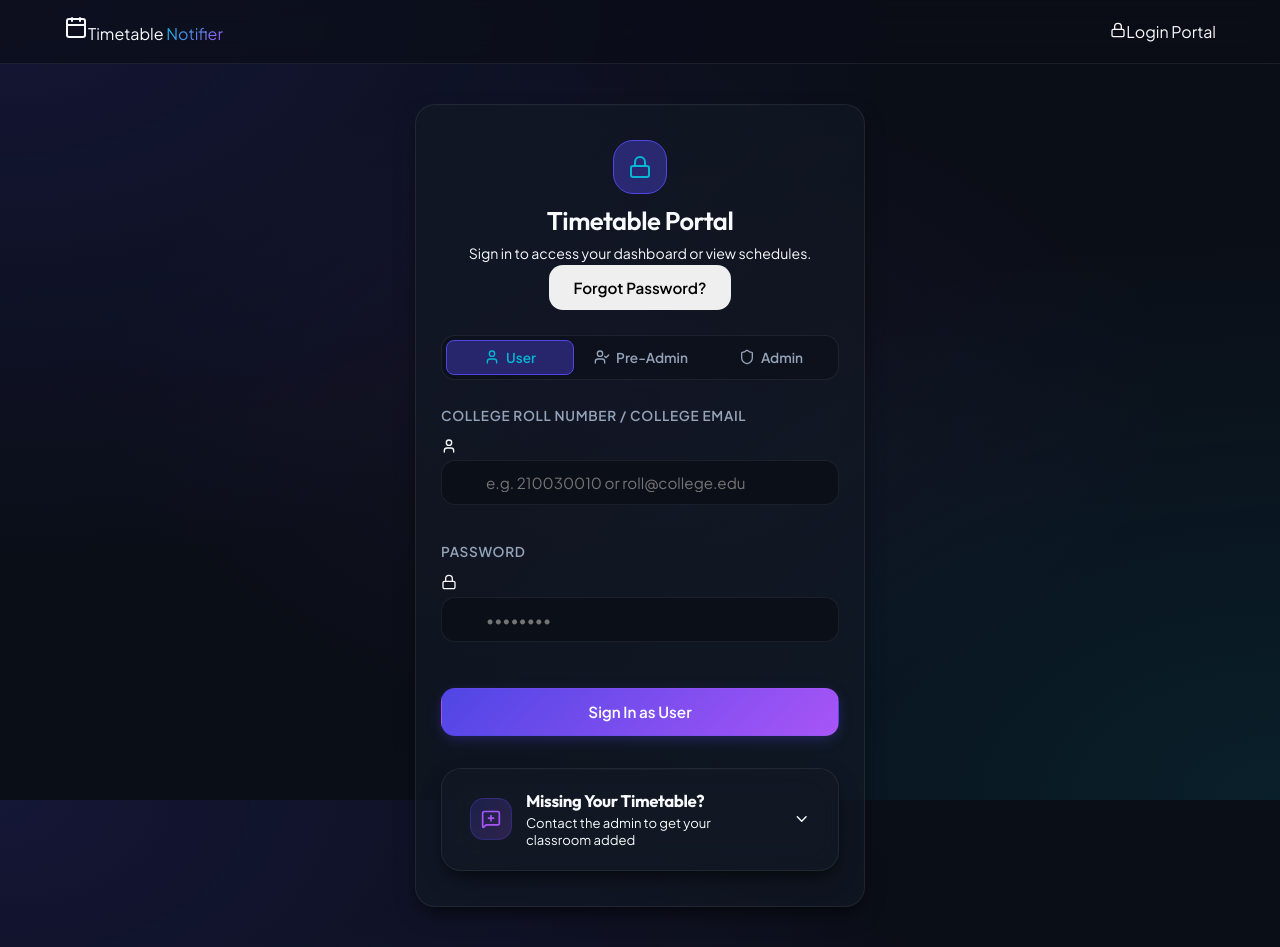
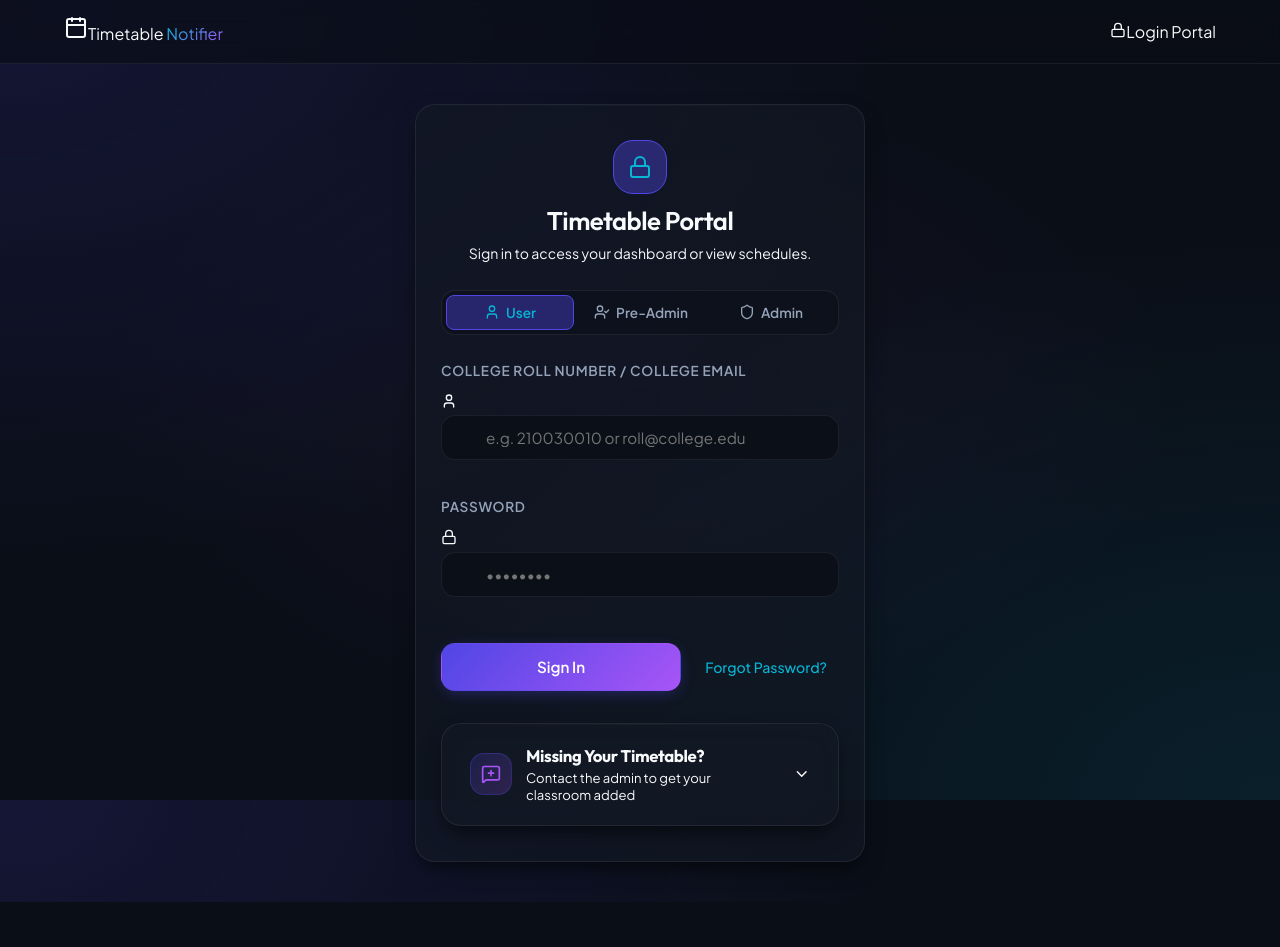
Before and after one commit to SanjaySurampudi/timetable_notifier, a Next.js app: page /login in a window 1280 px wide. After the commit the page ends 902 px from the top, so only its background shows below. Built offline with nearby package versions, Linux system fonts and the light colour scheme; no server answers; the database is empty.

Commit message:
filed added:

```diff
--- a/app/login/page.js
+++ b/app/login/page.js
@@ -89,7 +89,6 @@ export default function LoginPage() {
     }
   };
 
-
   const handleTabChange = (tab) => {
     setActiveTab(tab);
     setIdentifier('');
@@ -100,6 +99,7 @@ export default function LoginPage() {
   return (
     <div className="container login-container fade-in">
       <div className="login-card glass-card">
+        { }
         <div className="login-header">
           <div className="lock-icon-badge">
             <Lock size={24} />
@@ -107,7 +107,6 @@ export default function LoginPage() {
           <h2>Timetable Portal</h2>
           <p className="text-secondary">
             Sign in to access your dashboard or view schedules.
-            <button type="button" onClick={() => setShowForgot(true)} className="forgot-link btn btn-link">Forgot Password?</button>
           </p>
           {showForgot && <ForgotPasswordForm onClose={() => setShowForgot(false)} />}
         </div>
@@ -147,6 +146,7 @@ export default function LoginPage() {
           </div>
         )}
 
+        { }
         <form onSubmit={handleLogin} className="login-form">
           <div className="form-group">
             <label className="form-label" htmlFor="username-input">
@@ -190,17 +190,27 @@ export default function LoginPage() {
             </div>
           </div>
 
+          <div className="form-actions">
             <button type="submit" disabled={loading} className="btn btn-primary submit-btn">
               {loading ? (
                 <Loader2 className="animate-spin" size={18} />
               ) : (
-              `Sign In as ${activeTab === 'admin' ? 'Admin' : activeTab === 'pre_admin' ? 'Pre-Admin' : 'User'}`
+                `Sign In`
               )}
             </button>
+            <button
+              type="button"
+              onClick={() => setShowForgot(true)}
+              className="btn btn-link forgot-btn"
+            >
+              Forgot Password?
+            </button>
+          </div>
         </form>
         <ContactSection />
       </div>
 
+      { }
       <style jsx>{`
         .login-container {
           display: flex;
@@ -303,10 +313,34 @@ export default function LoginPage() {
           pointer-events: none;
         }
 
-        .submit-btn {
+        .form-actions {
+          display: flex;
+          align-items: center;
+          gap: 12px;
           margin-top: 10px;
           width: 100%;
+        }
+
+        .submit-btn {
+          flex: 1;
           height: 48px;
+        }
+
+        .forgot-btn {
+          background: transparent;
+          border: none;
+          color: var(--accent-secondary, #3b82f6);
+          font-size: 0.88rem;
+          font-weight: 500;
+          cursor: pointer;
+          white-space: nowrap;
+          padding: 8px 12px;
+          transition: opacity 0.2s;
+        }
+
+        .forgot-btn:hover {
+          text-decoration: underline;
+          opacity: 0.85;
         }
 
         .error-banner {
```
Lines whose indentation alone changed are shown as unchanged.
